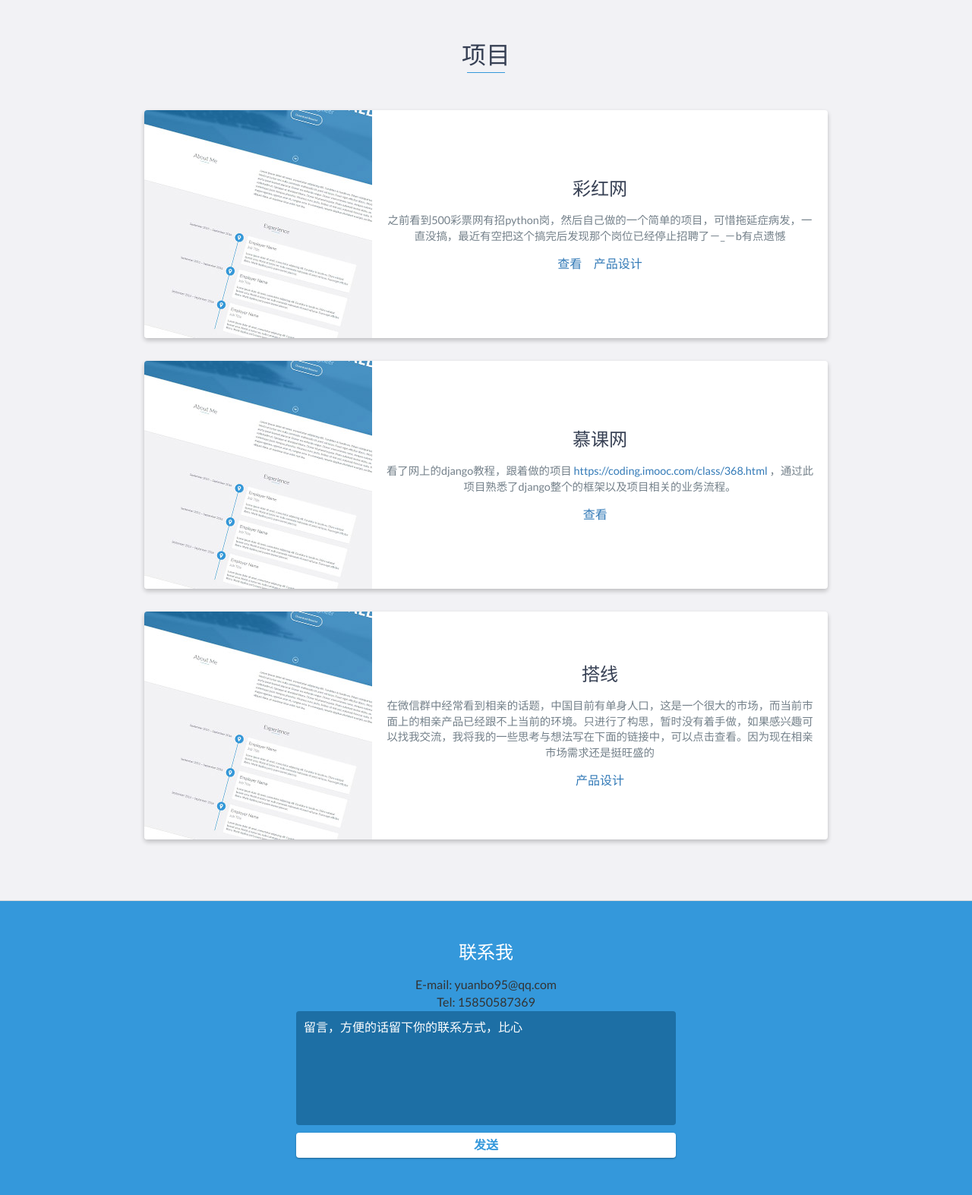
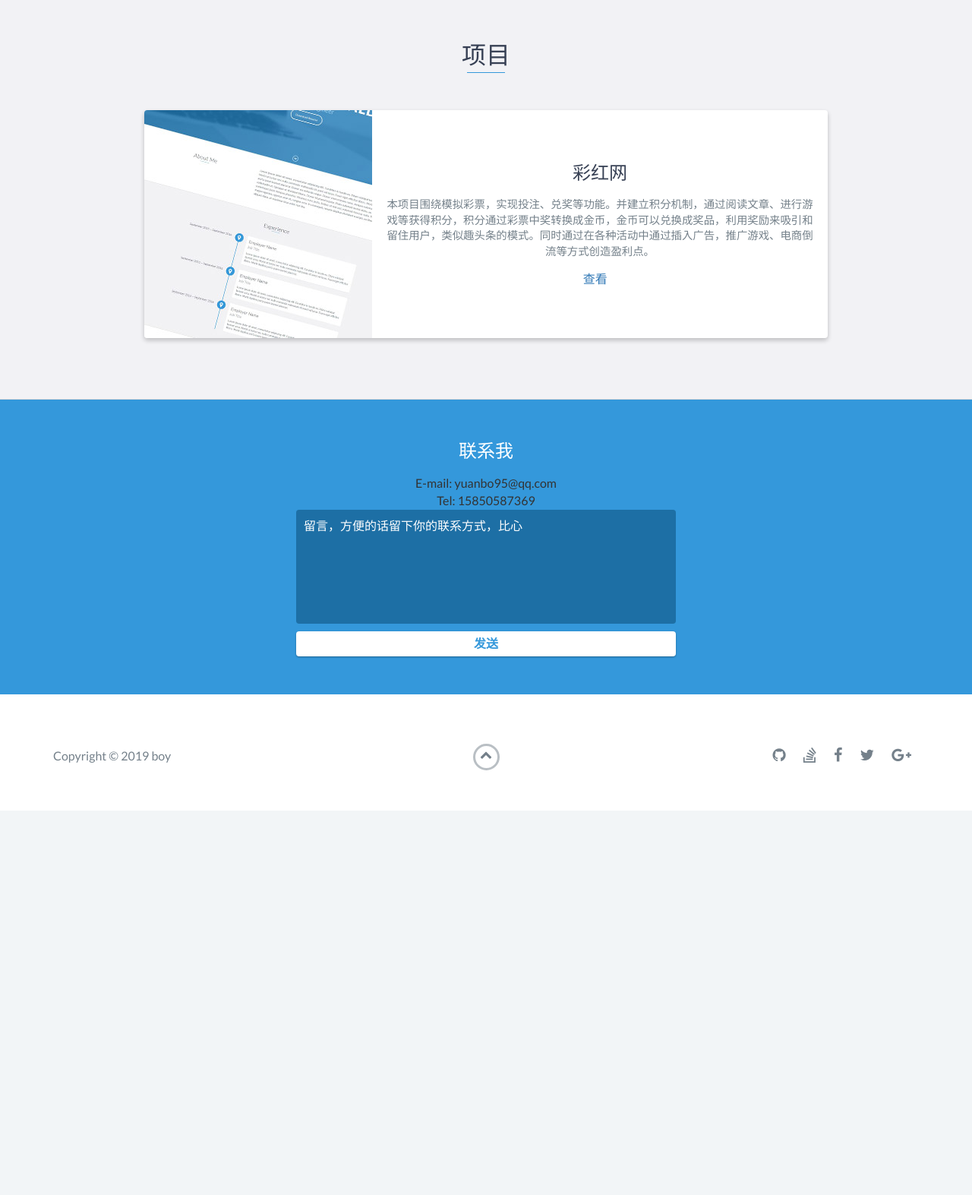
Before and after one commit to Bob-Yuan/ithome, a Django app: page /resume/ in a window 1280 px wide. Shown: the part 1930-3503 px from the top of the page at 76% size. After the commit the page ends 2997 px from the top, so only its background shows below. Run offline with Django 3.2, Linux system fonts and the light colour scheme; parts of the project's set-up code (start-up, migrations or seed data) failed here and were passed over; some libraries are stand-ins or nearby versions.

Commit message:
修改简历

```diff
--- a/apps/activity/views.py
+++ b/apps/activity/views.py
@@ -6,7 +6,7 @@ from django.shortcuts import render
 from django.views.generic.base import View
 from django.db.models import Q
 
-from .models import GoldCoinPrize, RedeemRecords, Records2048, BigLotteryUserBuy, BigLotteryWinningNumbers, LotteryInfo
+from activity.models import GoldCoinPrize, RedeemRecords, Records2048, BigLotteryUserBuy, BigLotteryWinningNumbers, LotteryInfo
 from users.models import UserProfile
 from spider.lottery_spider import lottery_spider
 # Create your views here.
--- a/templates/resume/index.html
+++ b/templates/resume/index.html
@@ -78,7 +78,7 @@
                         <li>袁博&nbsp;&nbsp;&nbsp;1.5年工作经验&nbsp;&nbsp;&nbsp;1995.10</li>
                         <li>2014&nbsp;-&nbsp;2018&nbsp;南京邮电大学&nbsp;&nbsp;计算机科学与技术&nbsp;&nbsp;本科</li>
                         <li>
-                            <a href="https://bob-yuan.github.io" target="_blank"><i class="fa fa-github" aria-hidden="true"></i>&nbsp;MyBlog</a>
+                            <a href="https://blog.csdn.net/bobyuan888" target="_blank"><i class="fa fa-github" aria-hidden="true"></i>&nbsp;MyBlog</a>
                         </li>
                     </ul>
                     <p>
@@ -139,15 +139,14 @@
                     <div class="project-info">
                         <h3>彩红网</h3>
                         <p>
-                            之前看到500彩票网有招python岗，然后自己做的一个简单的项目，可惜拖延症病发，一直没搞，最近有空把这个搞完后发现那个岗位已经停止招聘了－_－b有点遗憾
+                            本项目围绕模拟彩票，实现投注、兑奖等功能。并建立积分机制，通过阅读文章、进行游戏等获得积分，积分通过彩票中奖转换成金币，金币可以兑换成奖品，利用奖励来吸引和留住用户，类似趣头条的模式。同时通过在各种活动中通过插入广告，推广游戏、电商倒流等方式创造盈利点。
                         </p>
-                        <a href="#">查看</a>&nbsp;&nbsp;&nbsp;&nbsp;
-                        <a href="#">产品设计</a>
+                        <a href="{% url 'index' %}">查看</a>&nbsp;&nbsp;&nbsp;&nbsp;
                     </div>
                     <!-- End .project-info -->
                 </div>
 
-                <div class="project shadow-large">
+                <div class="project shadow-large" style="display: none">
                     <div class="project-image">
                         <img src="{% static '/resume/images/project.jpg' %}" alt="慕课网"/>
                     </div>
@@ -164,7 +163,7 @@
                     <!-- End .project-info -->
                 </div>
 
-                <div class="project shadow-large">
+                <div class="project shadow-large" style="display: none">
                     <div class="project-image">
                         <img src="{% static '/resume/images/project.jpg' %}" alt="搭线"/>
                     </div>
```
Also changed, not shown: 1 other file.
